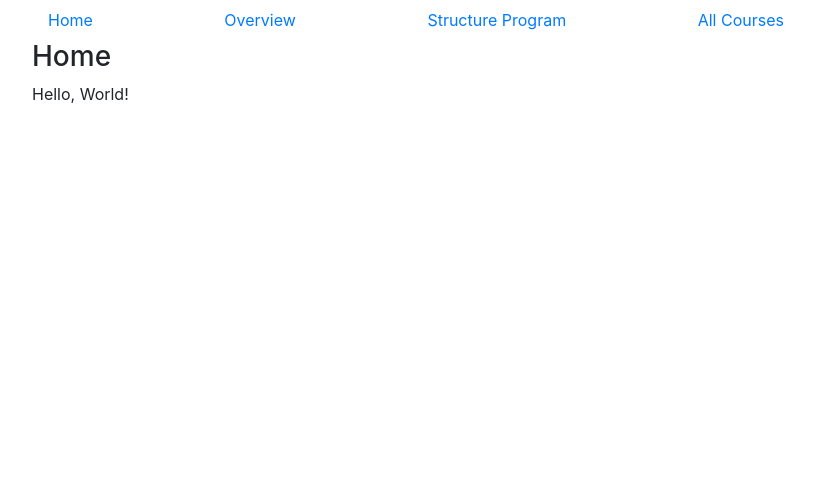
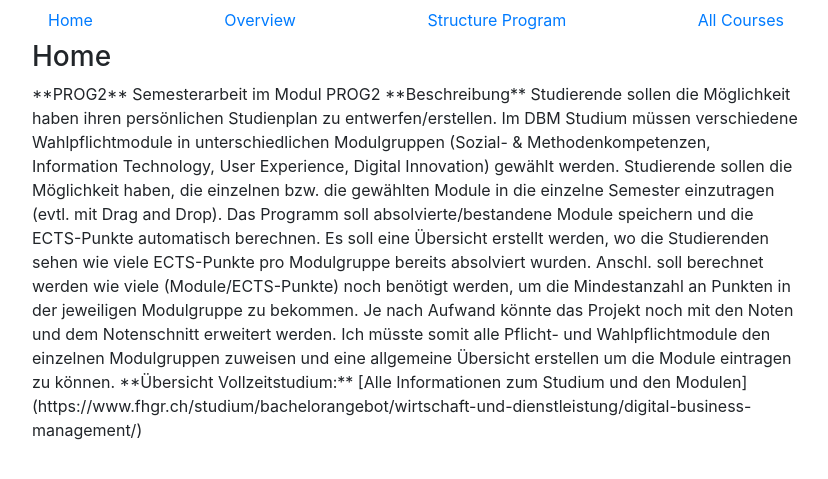
Before and after one commit to aoonsel/PROG2, a Flask app: page / in a window 1280 px wide. Shown: the top 479 px of the page, without its empty margins (224-1052 px from the left). Run offline with Flask 3, Linux system fonts and the light colour scheme; some libraries are stand-ins or nearby versions.

Commit message:
Anpassung Home mit Beschreibung (Entwurf)

```diff
--- a/templates/index.html
+++ b/templates/index.html
@@ -2,5 +2,29 @@
 
 {% block content %}
 <h3>{% block title %}Home{% endblock %}</h3>
-<p>Hello, World!</p>
+<p>
+**PROG2**
+Semesterarbeit im Modul PROG2
+
+**Beschreibung** <!-- Nachfolgend soll die Idee für das Semesterprojekt kurz beschreieben werden.  -->
+
+Studierende sollen die Möglichkeit haben ihren persönlichen Studienplan zu entwerfen/erstellen. Im DBM Studium müssen verschiedene Wahlpflichtmodule in unterschiedlichen Modulgruppen (Sozial- & Methodenkompetenzen, Information Technology, User Experience, Digital Innovation) gewählt werden.
+
+Studierende sollen die Möglichkeit haben, die einzelnen bzw. die gewählten Module in die einzelne Semester einzutragen (evtl. mit Drag and Drop).
+
+Das Programm soll absolvierte/bestandene Module speichern und die ECTS-Punkte automatisch berechnen.
+
+Es soll eine Übersicht erstellt werden, wo die Studierenden sehen wie viele ECTS-Punkte pro Modulgruppe bereits absolviert wurden.
+
+Anschl. soll berechnet werden wie viele (Module/ECTS-Punkte) noch benötigt werden, um die Mindestanzahl an Punkten in der jeweiligen Modulgruppe zu bekommen.
+
+Je nach Aufwand könnte das Projekt noch mit den Noten und dem Notenschnitt erweitert werden.
+
+Ich müsste somit alle Pflicht- und Wahlpflichtmodule den einzelnen Modulgruppen zuweisen und eine allgemeine Übersicht erstellen um die Module eintragen zu können.
+
+**Übersicht Vollzeitstudium:** <!-- Nützliche Links und Übersicht Vollzeitstudium  -->
+
+[Alle Informationen zum Studium und den Modulen](https://www.fhgr.ch/studium/bachelorangebot/wirtschaft-und-dienstleistung/digital-business-management/)
+
+</p>
 {% endblock %}
```
